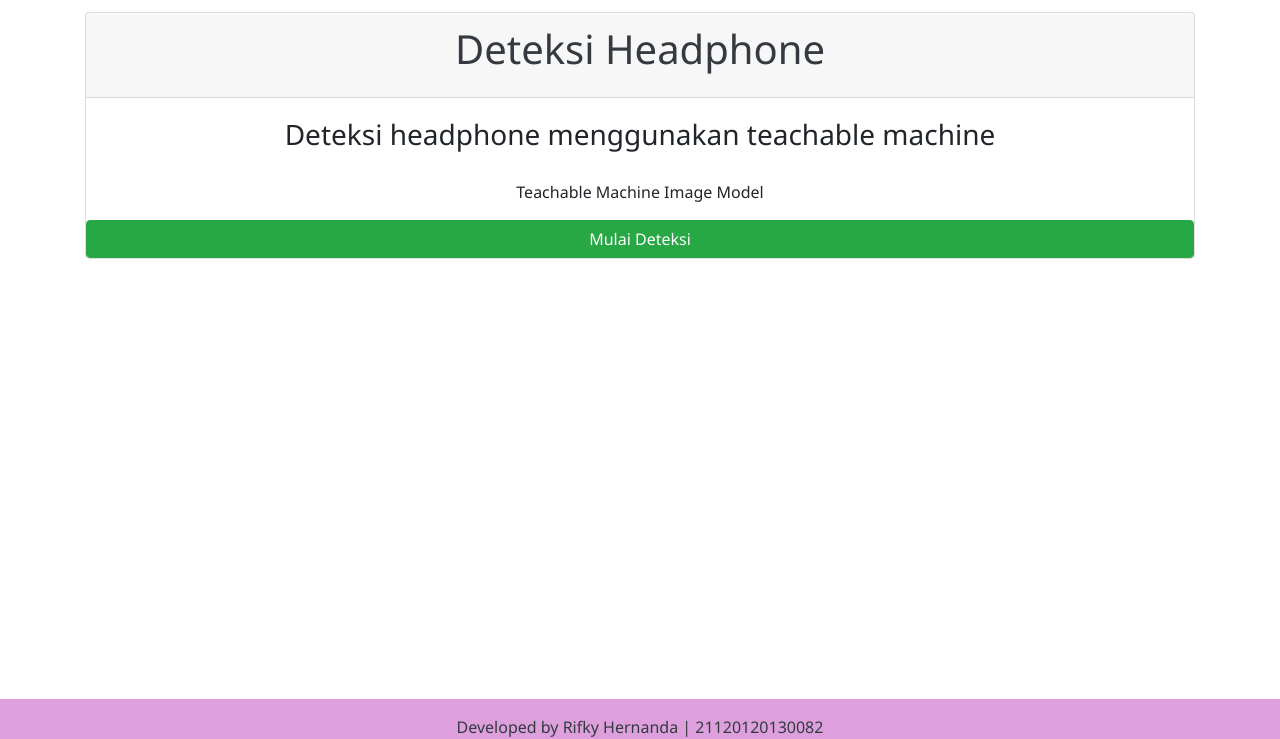
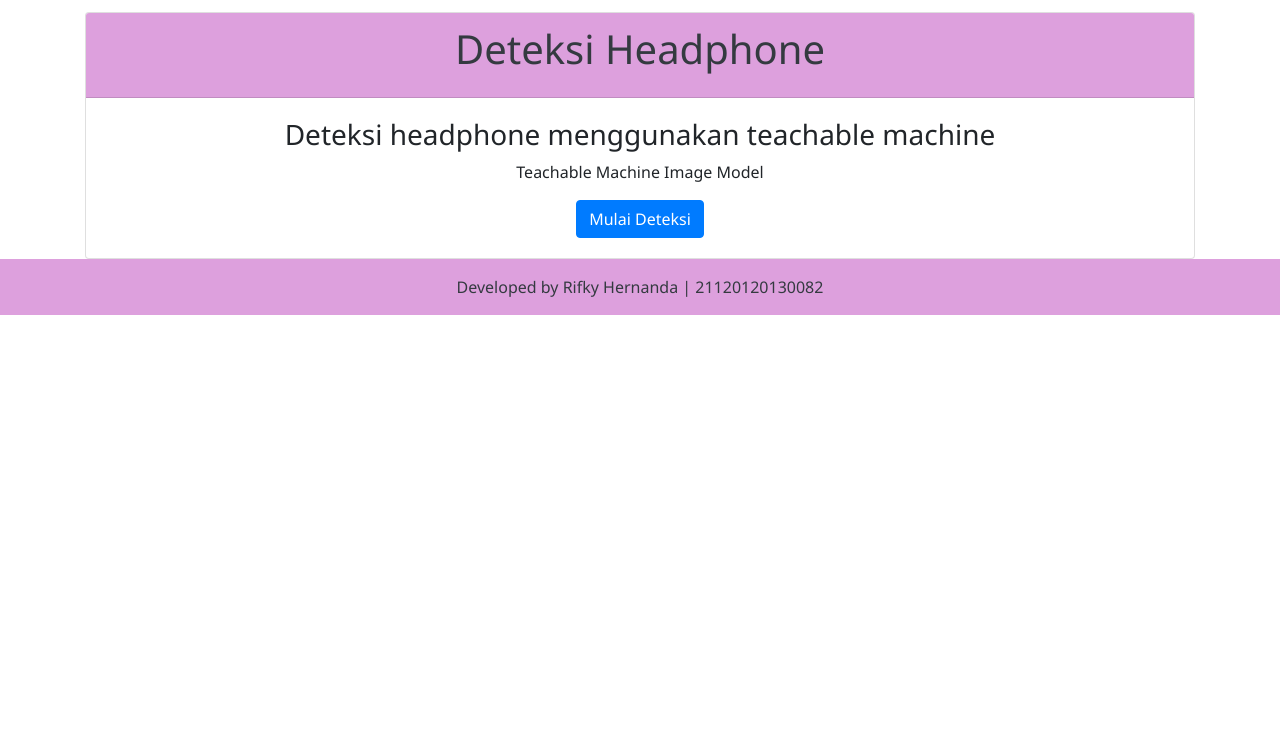
Before and after one commit to RifkyHernanda/RifkyHernanda.github.io, a plain HTML site: page Tensorflow_AI_B/index.html in a window 1280 px wide. Shown: the part 61-800 px from the top of the page. Drawn offline with nearby package versions, Linux system fonts and the light colour scheme.

Commit message:
update terbaru

```diff
--- a/Tensorflow_AI_B/index.html
+++ b/Tensorflow_AI_B/index.html
@@ -26,10 +26,10 @@
                 </div>
                 <div class="card-body">
                     <h3>Deteksi headphone menggunakan teachable machine</h3>
-                </div>
                     <script src="https://cdn.jsdelivr.net/npm/bootstrap@5.1.3/dist/js/bootstrap.bundle.min.js" integrity="sha384-ka7Sk0Gln4gmtz2MlQnikT1wXgYsOg+OMhuP+IlRH9sENBO0LRn5q+8nbTov4+1p" crossorigin="anonymous"></script>
                     <p class="card-text">Teachable Machine Image Model</p>
-                <button type="button" class="btn btn-success" onclick="init()"data-bs-dismiss="modal">Mulai Deteksi</button>
+                    <button type="button" class="btn btn-primary" data-bs-toggle="modal" data-bs-target="#exampleModal" onclick="init()">Mulai Deteksi</button>
+
                 </div>
                 <div id="webcam-container"></div>
                 <div id="label-container"></div>
@@ -58,7 +58,7 @@
 
                         // Convenience function to setup a webcam
                         const flip = true; // whether to flip the webcam
-                    webcam = new tmImage.Webcam(750, 750, flip); // width, height, flip
+                        webcam = new tmImage.Webcam(400, 400, flip); // width, height, flip
                         await webcam.setup(); // request access to the webcam
                         await webcam.play();
                         window.requestAnimationFrame(loop);
@@ -89,6 +89,8 @@
                 }
                 </script>
             </div>
+
+        </div>
         <div class="footer">
             <footer class="bg-light text-center text-dark">
                 <div class="text-center p-3" style="background-color :plum">
--- a/Tensorflow_AI_B/style.css
+++ b/Tensorflow_AI_B/style.css
@@ -9,12 +9,15 @@ span{
     margin-top: 10px;
 }
 .footer {
-    position: fixed;
+    position:static;
     bottom: 0;
-    margin-bottom: 10px;
+    margin-bottom: 0px;
     width: 100%;
-    height: 30px;
+    height: 15px;
 }
 .card {
     margin-top: 15px;
 }
+.card-header{
+    background-color: plum;
+}
```
Lines whose indentation alone changed are shown as unchanged.
